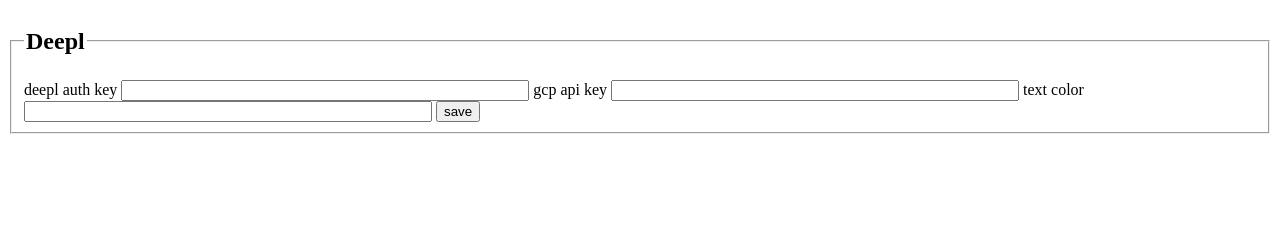
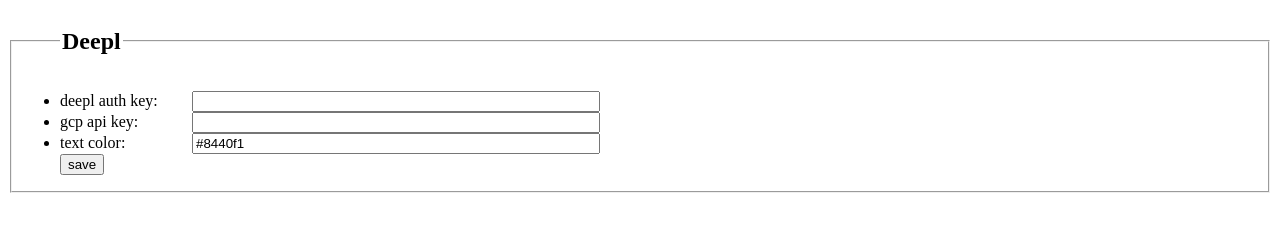
Before and after one commit to Jxck/jxck-reader-mode, a browser extension: page options.html in a window 1280 px wide. Drawn offline with Linux system fonts and the light colour scheme.

Commit message:
refuctor

```diff
--- a/options.html
+++ b/options.html
@@ -1,29 +1,62 @@
 <!DOCTYPE html>
-<meta charset=utf-8>
-<meta name=viewport content="width=device-width,initial-scale=1">
+<html lang="en">
+  <head>
+    <meta charset="utf-8" />
+    <meta name="viewport" content="width=device-width,initial-scale=1" />
     <title>options</title>
+  </head>
   <body>
     <form id="options">
       <fieldset>
         <legend><h2>Deepl</h2></legend>
-      <label for=deepl_auth_key>deepl auth key</label>
-      <input id=deepl_auth_key name=deepl_auth_key type=text>
-      <label for=gcp_api_key>gcp api key</label>
-      <input id=gcp_api_key name=gcp_api_key type=text>
-      <label for=text_color>text color</label>
-      <input id=text_color name=text_color type=text autocomplete="on" list="colors">
+        <ul>
+          <li>
+            <label for="deepl_auth_key">deepl auth key</label>
+            <input id="deepl_auth_key" name="deepl_auth_key" type="text" />
+          </li>
+          <li>
+            <label for="gcp_api_key">gcp api key</label>
+            <input id="gcp_api_key" name="gcp_api_key" type="text" />
+          </li>
+          <li>
+            <label for="text_color">text color</label>
+            <input
+              id="text_color"
+              name="text_color"
+              type="text"
+              autocomplete="on"
+              list="colors"
+              value="#8440f1"
+            />
             <datalist id="colors">
-        <option value="#8440f1">
-        <option value="#ccc">
-        <option value="#ffa7a7">
+              <option value="#8440f1"></option>
+              <option value="#ccc"></option>
+              <option value="#ffa7a7"></option>
             </datalist>
-      <button type=submit>save</button>
+          </li>
+        </ul>
+        <button type="submit">save</button>
       </fieldset>
     </form>
   </body>
   <style>
+    label {
+      display: inline-block;
+      width: 8em;
+    }
+    label::after {
+      content: ":";
+    }
+    fieldset {
+      padding: 1em 3em;
+    }
+    form ul {
+      margin: 0;
+      padding: 0;
+    }
     input {
       width: 30em;
     }
   </style>
   <script src="options.js"></script>
+</html>
```
Also changed, not shown: main.js (+22 -20 lines). Lines whose indentation alone changed are shown as unchanged.
